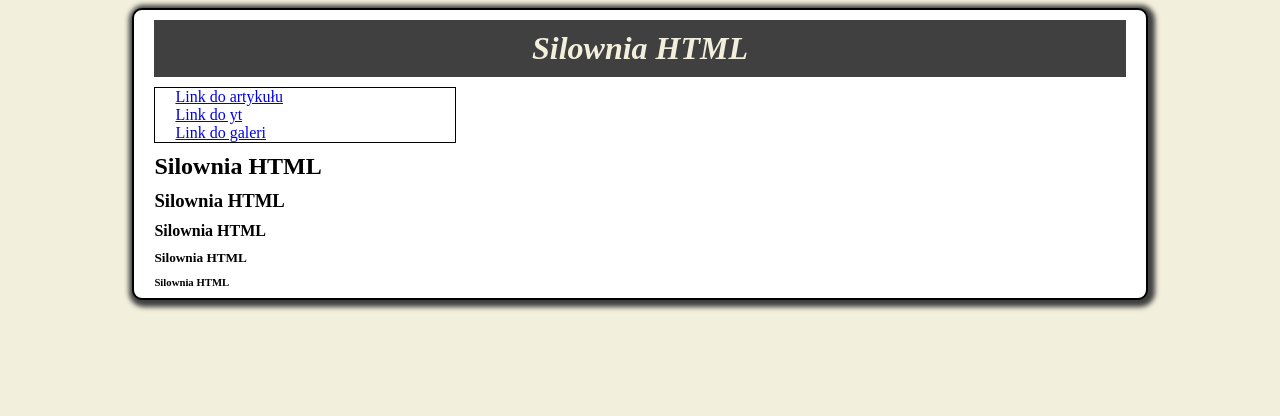
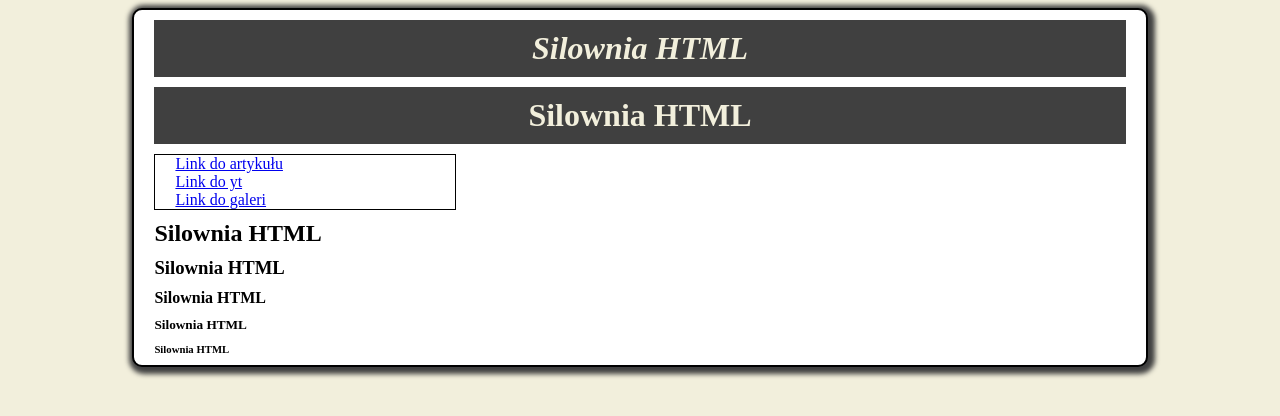
Before and after one commit to ChybDamian/Silownia-HTML, a plain HTML site: page index.html in a window 1280 px wide. Drawn offline with Linux system fonts and the light colour scheme.

Commit message:
Revert "Version 0.15"
This reverts commit 7a71c368dee4cdd19c0706c1edd177d50ca5cee8.

```diff
--- a/index.html
+++ b/index.html
@@ -9,6 +9,9 @@
 		<div id="wrap">
 
 			<h1> <i>Silownia HTML</i> </h1>
+
+			<h1> Silownia HTML </h1>
+
 
 
 			<div class="nav">
```
